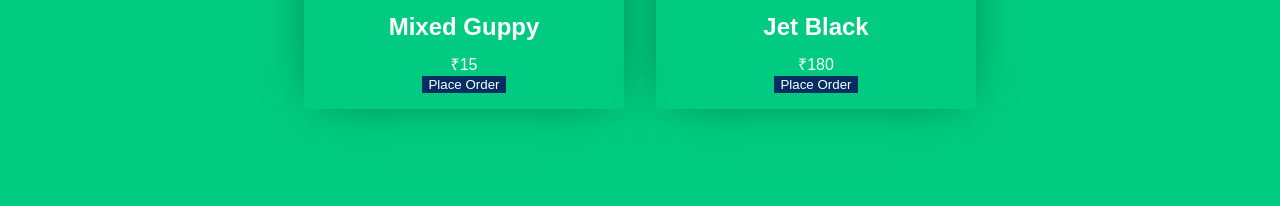
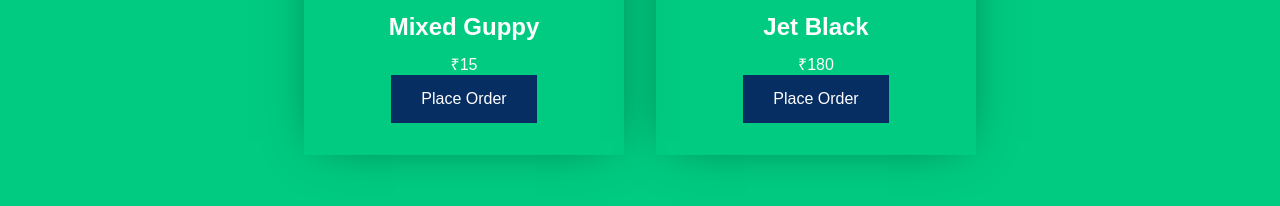
Before and after one commit to aquashes/aquashes.github.io, a plain HTML site: page index.html in a window 1280 px wide. Shown: the part 432-638 px from the top of the page. Drawn offline with Linux system fonts and the light colour scheme.

Commit message:
Update style.css

```diff
--- a/style.css
+++ b/style.css
@@ -63,6 +63,7 @@ h1 {
 
 .card-description {
 	display: block;
+	margin-bottom: 16px;
 	padding: 1em 0.5em;
 	color: #fff;
 	text-decoration: none;
@@ -80,4 +81,7 @@ h1 {
   background-color: #062E62;
   color: white;
   border: none;
+  padding: 15px 30px;
+  font-size: 16px;
+  cursor: pointer;
 }
```
